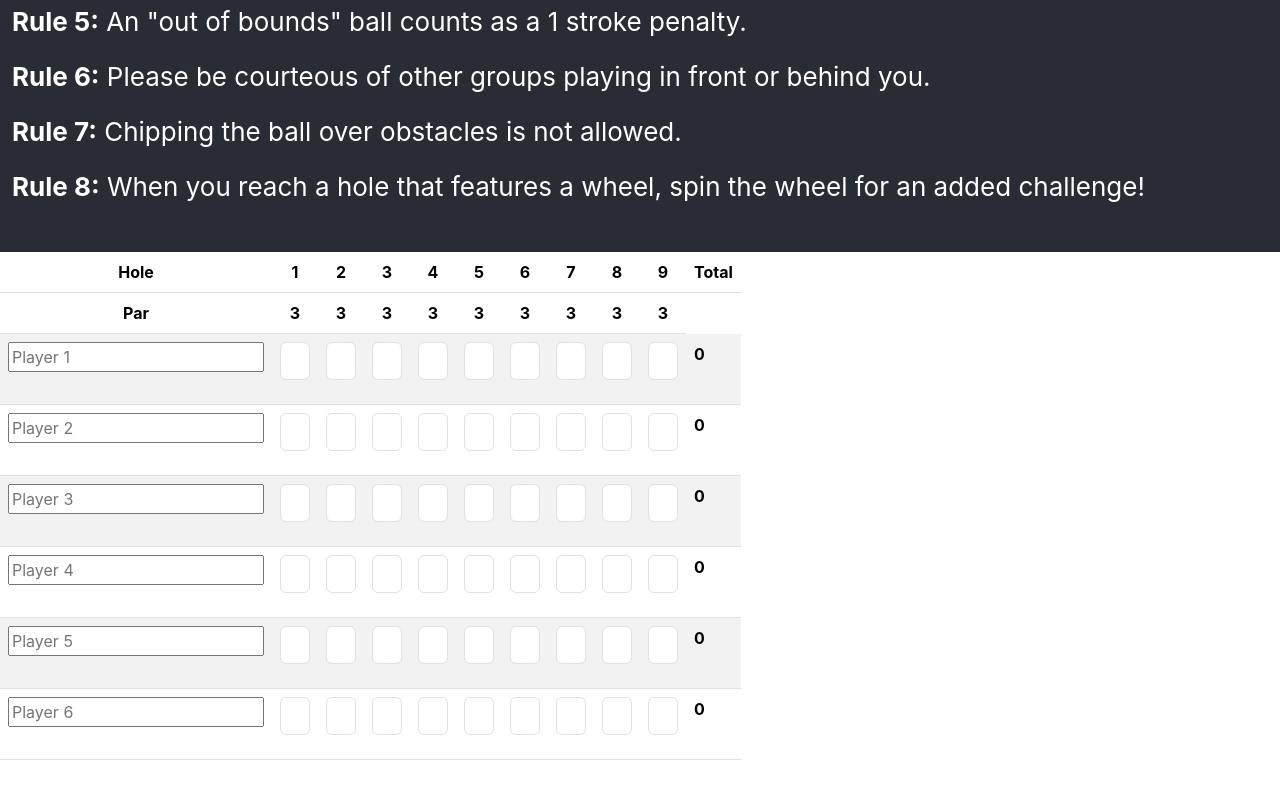
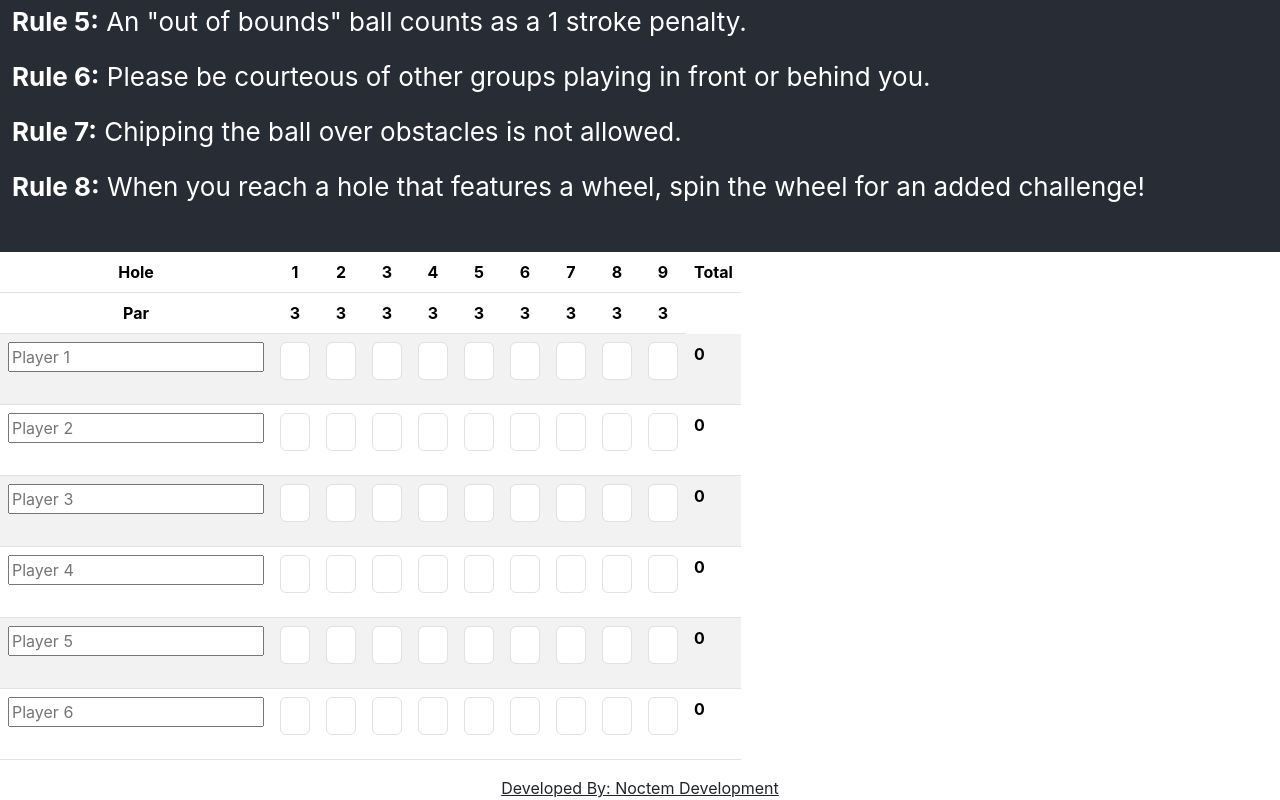
Before and after one commit to BirdieTimePub/scorecard, a React (Create React App) app: page / in a window 1280 px wide. Shown: the part 548-1348 px from the top of the page. Before the commit the page ends 1324 px from the top, so only its background shows below. Built offline with nearby package versions, Linux system fonts and the light colour scheme.

Commit message:
added 'developed by' link

```diff
--- a/public/index.html
+++ b/public/index.html
@@ -4,10 +4,10 @@
     <meta charset="utf-8" />
     <meta name="viewport" content="width=device-width, initial-scale=1" />
     <meta name="theme-color" content="#000000" />
-    <meta
+    <!-- <meta
       name="description"
       content="Birdie Time Pub Scorecard"
-    />
+    /> -->
     <link href="https://cdn.jsdelivr.net/npm/bootstrap@5.3.0-alpha1/dist/css/bootstrap.min.css" rel="stylesheet" integrity="sha384-GLhlTQ8iRABdZLl6O3oVMWSktQOp6b7In1Zl3/Jr59b6EGGoI1aFkw7cmDA6j6gD" crossorigin="anonymous">
     <title>React App</title>
   </head>
--- a/src/App.css
+++ b/src/App.css
@@ -11,6 +11,11 @@
   .App-logo {
     animation: App-logo-spin infinite 20s linear;
   }
+}
+
+.developed-by {
+  text-align: center;
+  display: block;
 }
 
 .App-header {
--- a/src/App.js
+++ b/src/App.js
@@ -1,6 +1,7 @@
 //the main js file intentionally kept simple for ease of reading.
 
 import './App.css'
+import { Navbar } from 'react-bootstrap'
 import Scorecard from  './components/Scorecard'
 import Rules from './components/Rules'
 
@@ -13,6 +14,17 @@ function App() {
         <Rules />
       </header>
         <Scorecard />
+        <div>
+          <Navbar.Text>
+          <a
+            className='developed-by'
+            href="noctemdevelopment.com"
+            alt="Link to developer page">
+              Developed By: Noctem Development
+          </a>
+          </Navbar.Text>
+
+        </div>
       </div>
   )
 }
```
